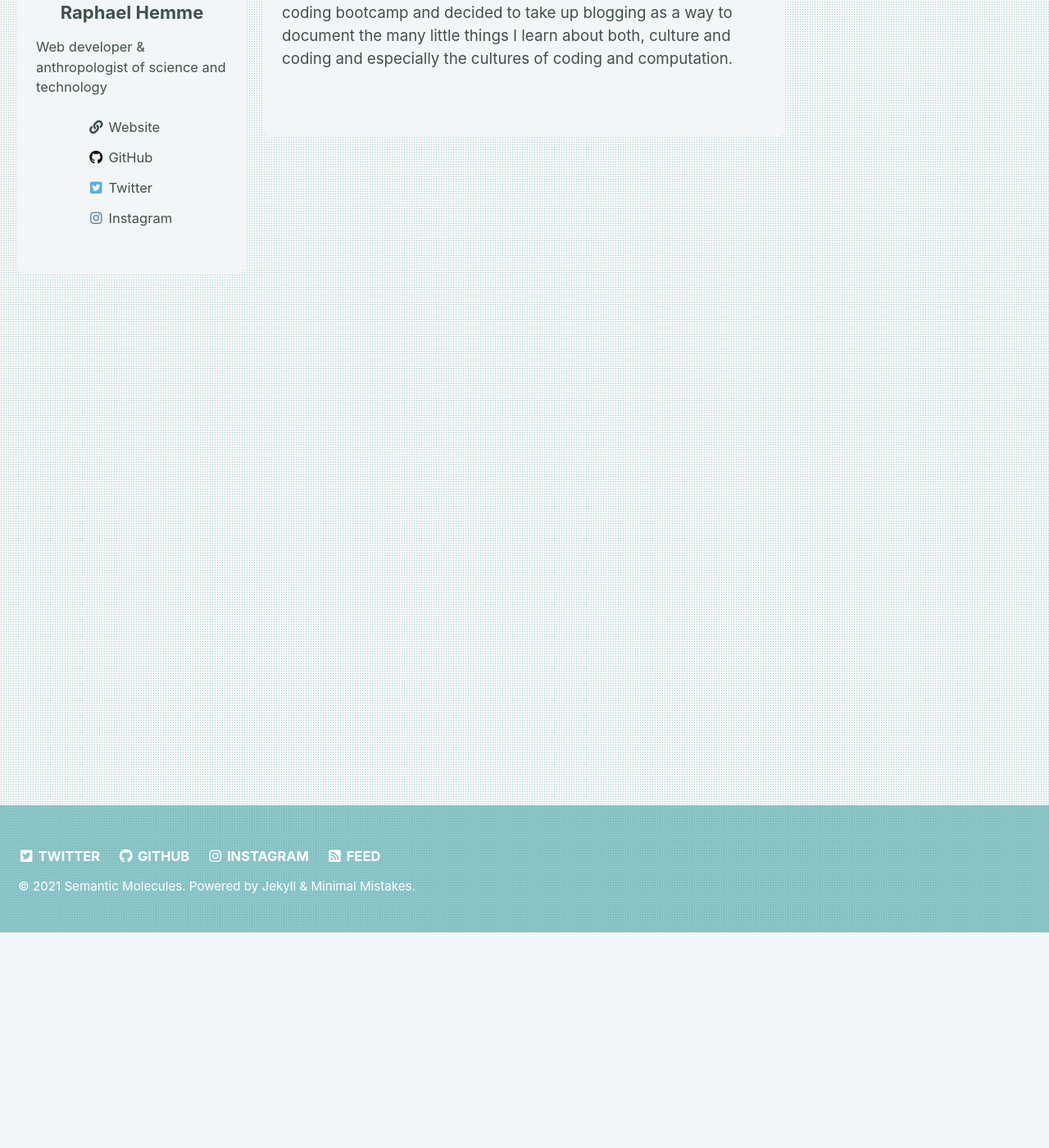
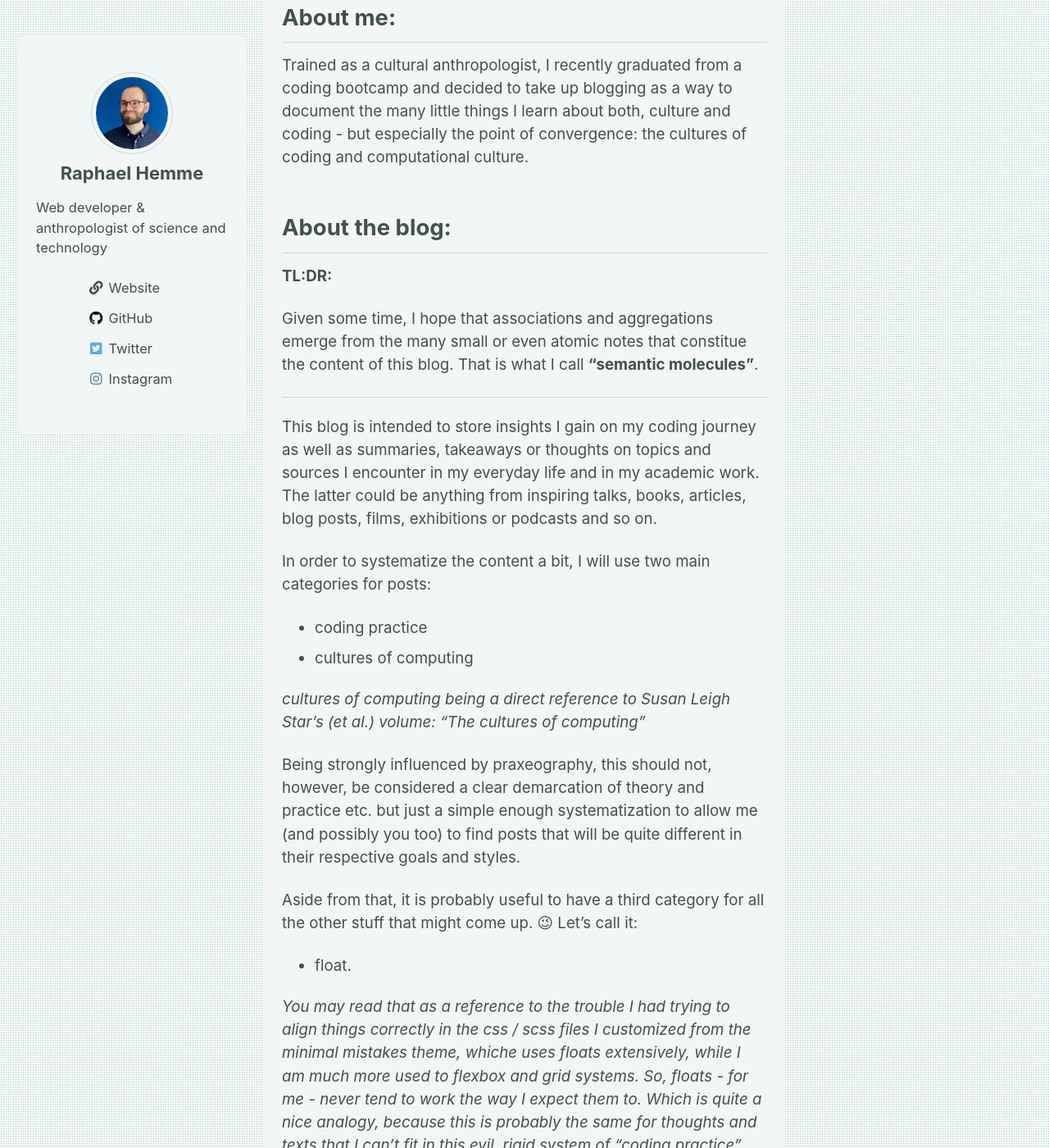
Before and after one commit to Raphael-Hemme/Raphael-Hemme.github.io, a Jekyll site: the page built from _pages/about.md, in a window 1280 px wide and 1400 px high, scrolled down 263 px. Shown: the whole window at 82% size. Built offline with Jekyll 4.4.1, drawn with Linux system fonts in a browser that asks for light colours; cached includes are drawn as plain includes; emoji names are drawn with the system emoji font; some of the changed text lies outside the part shown.

Commit message:
Update about text

```diff
--- a/_config.yml
+++ b/_config.yml
@@ -20,7 +20,7 @@ description: >- # this means to ignore newlines until "baseurl:"
   Trained as a cultural anthropologist, I recently graduated from a coding bootcamp and
   decided to take up blogging as a way to document the many little things I learn about both, culture and coding and
   especially the cultures of coding and computation.
-  Given sime time, I hope that associations and aggregations emerge from the many small or even atomic notes in this blog - semantic molecules.
+  Given some time, I hope that associations and aggregations emerge from the many small or even atomic notes in this blog - semantic molecules.
 twitter_username: username
 github_username: Raphael-Hemme
 minimal_mistakes_skin: semanticmolecule
--- a/_pages/about.md
+++ b/_pages/about.md
@@ -4,5 +4,29 @@ title: "About"
 ---
 
 This is an experiment in blogging.
+## About me:
+Trained as a cultural anthropologist, I recently graduated from a coding bootcamp and decided to take up blogging as a way to document the many little things I learn about both, culture and coding - but especially the point of convergence: the cultures of coding and computational culture.
 
-Trained as a cultural anthropologist, I recently graduated from a coding bootcamp and decided to take up blogging as a way to document the many little things I learn about both, culture and coding and especially the cultures of coding and computation.
+## About the blog:
+**TL:DR:**
+
+Given some time, I hope that associations and aggregations emerge from the many small or even atomic notes that constitue the content of this blog. That is what I call **"semantic molecules"**.
+
+----
+
+This blog is intended to store insights I gain on my coding journey as well as summaries, takeaways or thoughts on topics and sources I encounter in my everyday life and in my academic work. The latter could be  anything from inspiring talks, books, articles, blog posts, films, exhibitions or podcasts and so on.
+
+In order to systematize the content a bit, I will use two main categories for posts:
+* coding practice
+* cultures of computing
+
+*cultures of computing being a direct reference to Susan Leigh Star's (et al.) volume: "The cultures of computing"*
+
+Being strongly influenced by praxeography, this should not, however, be considered a clear demarcation of theory and practice etc. but just a simple enough systematization to allow me (and possibly you too) to find posts that will be quite different in their respective goals and styles.
+
+Aside from that, it is probably useful to have a third category for all the other stuff that might come up. :wink: Let's call it:
+* float.
+
+*You may read that as a reference to the trouble I had trying to align things correctly in the css / scss files I customized from the minimal mistakes theme, whiche uses floats extensively, while I am much more used to flexbox and grid systems. So, floats - for me - never tend to work the way I expect them to. Which is quite a nice analogy, because this is probably the same for thoughts and texts that I can't fit in this evil, rigid system of "coding practice" and "cultures of computing".*
+
+*Thinking about the name semantic molecules, I must admit that it is quite long. So if you can't remember the name, maybe just abreviate it to **"semi-cule"** and pronounce it **"semi cool"**.* :wink: *At least it might help retention.*
```
